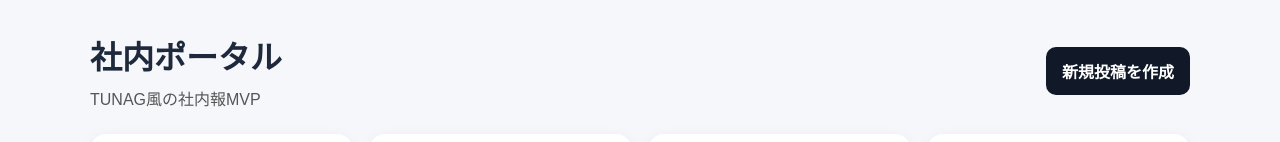
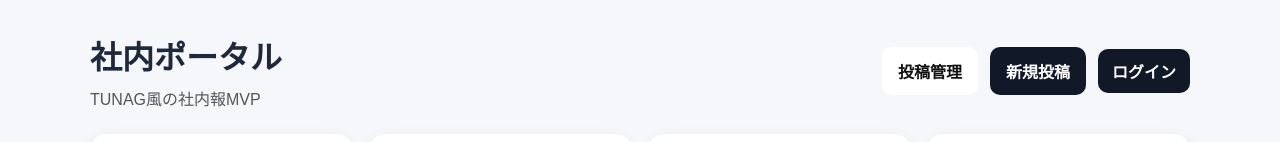
Before and after one commit to kmiyazaki-pixel/tunag, a Next.js app in the folder frontend/: page / in a window 1280 px wide. Shown: the top 142 px of the page. Built offline with nearby package versions, Linux system fonts and the light colour scheme; no server answers; the database is empty.

Commit message:
Update page.tsx

```diff
--- a/frontend/app/page.tsx
+++ b/frontend/app/page.tsx
@@ -4,6 +4,7 @@ export const revalidate = 0;
 import Link from "next/link";
 import { supabase } from "@/lib/supabase";
 import PostListClient from "@/components/post-list-client";
+import AuthStatus from "@/components/auth-status";
 
 type PostSummary = {
   id: number;
@@ -57,10 +58,15 @@ export default async function HomePage() {
             <h1 style={styles.title}>社内ポータル</h1>
             <p style={styles.subtitle}>TUNAG風の社内報MVP</p>
           </div>
+
           <div style={styles.headerActions}>
+            <Link href="/admin" style={styles.secondaryButton}>
+              投稿管理
+            </Link>
             <Link href="/admin/new" style={styles.primaryButton}>
-              新規投稿を作成
+              新規投稿
             </Link>
+            <AuthStatus />
           </div>
         </header>
 
@@ -110,6 +116,8 @@ const styles: Record<string, React.CSSProperties> = {
   headerActions: {
     display: "flex",
     gap: "12px",
+    alignItems: "center",
+    flexWrap: "wrap",
   },
   title: {
     fontSize: "32px",
@@ -150,6 +158,15 @@ const styles: Record<string, React.CSSProperties> = {
     borderRadius: "10px",
     fontWeight: 700,
   },
+  secondaryButton: {
+    display: "inline-block",
+    background: "#fff",
+    color: "#111",
+    textDecoration: "none",
+    padding: "12px 16px",
+    borderRadius: "10px",
+    fontWeight: 700,
+  },
   error: {
     color: "#b91c1c",
     background: "#fee2e2",
```
